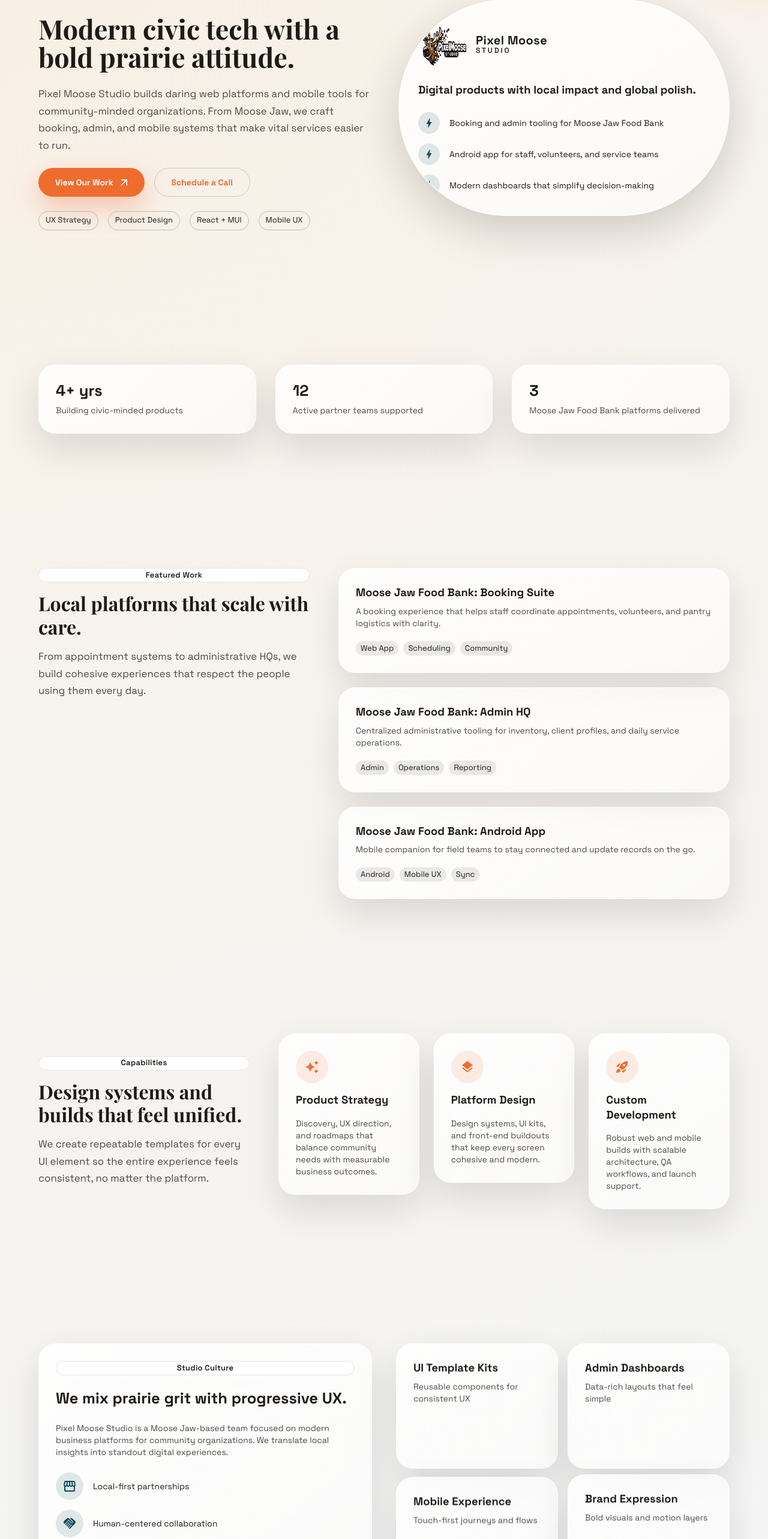
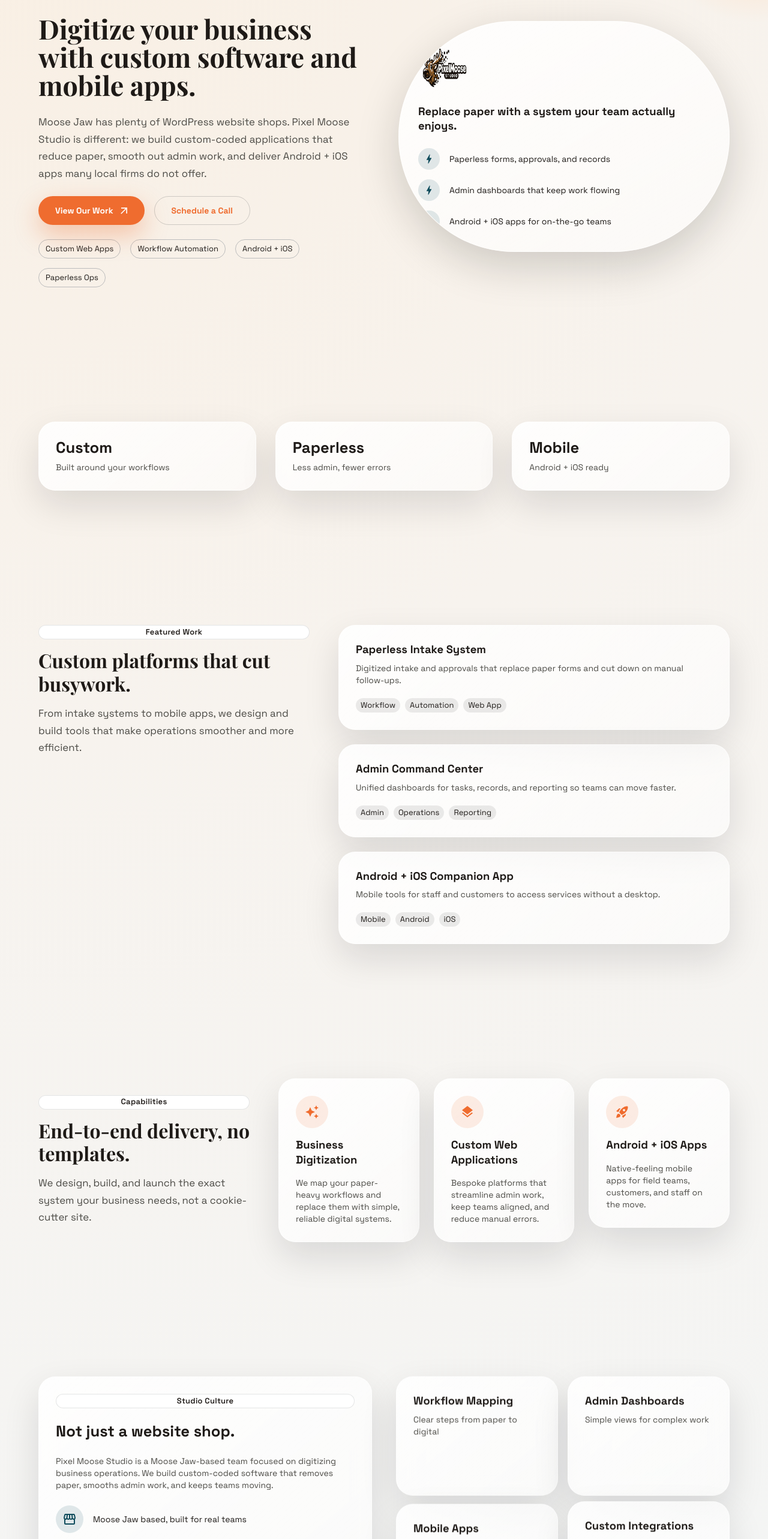
Before and after one commit to Amrutha-A-J/PixelMoose, a React (Vite) app in the folder pixelmoose/: page / in a window 1280 px wide. Shown: the part 200-2766 px from the top of the page at 60% size. Built offline with nearby package versions, Linux system fonts and the light colour scheme.

Commit message:
Updated the main page copy to reflect your Moose Jaw differentiation, focusing on digitization, paperless workflows, and Android/iOS delivery across the hero, services, process, and contact sections in App.tsx.

```diff
--- a/pixelmoose/src/App.tsx
+++ b/pixelmoose/src/App.tsx
@@ -39,29 +39,10 @@
   <LogoLockup>
     <Box
       component="img"
-      src="/images/Logo/PixelMoose_Logo.png"
-      alt="Pixel Moose Studio logo"
+      src="/images/Logo/PixelMoose_logo.png"
+      alt="Pixel Moose logo"
       sx={{ width: logoSize, height: logoSize }}
     />
-    <Stack spacing={0} sx={{ lineHeight: 1 }}>
-      <Typography
-        variant="h6"
-        sx={{ fontWeight: 700, letterSpacing: '0.02em', lineHeight: 1.1 }}
-      >
-        Pixel Moose
-      </Typography>
-      <Typography
-        variant="caption"
-        sx={{
-          fontWeight: 600,
-          letterSpacing: '0.24em',
-          textTransform: 'uppercase',
-          lineHeight: 1,
-        }}
-      >
-        Studio
-      </Typography>
-    </Stack>
   </LogoLockup>
 )
 
@@ -302,64 +283,64 @@
 
   const services = [
     {
-      title: 'Product Strategy',
+      title: 'Business Digitization',
       description:
-        'Discovery, UX direction, and roadmaps that balance community needs with measurable business outcomes.',
+        'We map your paper-heavy workflows and replace them with simple, reliable digital systems.',
       icon: <AutoAwesomeIcon />,
     },
     {
-      title: 'Platform Design',
+      title: 'Custom Web Applications',
       description:
-        'Design systems, UI kits, and front-end buildouts that keep every screen cohesive and modern.',
+        'Bespoke platforms that streamline admin work, keep teams aligned, and reduce manual errors.',
       icon: <LayersIcon />,
     },
     {
-      title: 'Custom Development',
+      title: 'Android + iOS Apps',
       description:
-        'Robust web and mobile builds with scalable architecture, QA workflows, and launch support.',
+        'Native-feeling mobile apps for field teams, customers, and staff on the move.',
       icon: <RocketLaunchIcon />,
     },
   ]
 
   const projects = [
     {
-      title: 'Moose Jaw Food Bank: Booking Suite',
+      title: 'Paperless Intake System',
       description:
-        'A booking experience that helps staff coordinate appointments, volunteers, and pantry logistics with clarity.',
-      tags: ['Web App', 'Scheduling', 'Community'],
+        'Digitized intake and approvals that replace paper forms and cut down on manual follow-ups.',
+      tags: ['Workflow', 'Automation', 'Web App'],
     },
     {
-      title: 'Moose Jaw Food Bank: Admin HQ',
+      title: 'Admin Command Center',
       description:
-        'Centralized administrative tooling for inventory, client profiles, and daily service operations.',
+        'Unified dashboards for tasks, records, and reporting so teams can move faster.',
       tags: ['Admin', 'Operations', 'Reporting'],
     },
     {
-      title: 'Moose Jaw Food Bank: Android App',
+      title: 'Android + iOS Companion App',
       description:
-        'Mobile companion for field teams to stay connected and update records on the go.',
-      tags: ['Android', 'Mobile UX', 'Sync'],
+        'Mobile tools for staff and customers to access services without a desktop.',
+      tags: ['Mobile', 'Android', 'iOS'],
     },
   ]
 
   const process = [
     {
       step: '01',
-      title: 'Ground the mission',
+      title: 'Map the workflow',
       description:
-        'We interview teams and local partners to uncover the constraints, success metrics, and moments that matter.',
+        'We document what happens today, where paper slows things down, and where automation helps most.',
     },
     {
       step: '02',
-      title: 'Prototype fast',
+      title: 'Design and build',
       description:
-        'Interactive prototypes and content models align stakeholders before we build with confidence.',
+        'We design the screens and build the system with clear milestones and weekly check-ins.',
     },
     {
       step: '03',
-      title: 'Launch and refine',
+      title: 'Launch with support',
       description:
-        'We deliver production-ready platforms and continue to iterate on analytics and user feedback.',
+        'We ship, train your team, and iterate so the platform keeps getting better.',
     },
   ]
 
@@ -457,12 +438,12 @@
                 <Stack spacing={3}>
                   <TagChip label="Moose Jaw Digital Studio" size="small" />
                   <Typography variant="h1">
-                    Modern civic tech with a bold prairie attitude.
+                    Digitize your business with custom software and mobile apps.
                   </Typography>
                   <Typography variant="body1" color="text.secondary">
-                    Pixel Moose Studio builds daring web platforms and mobile tools for
-                    community-minded organizations. From Moose Jaw, we craft booking, admin,
-                    and mobile systems that make vital services easier to run.
+                    Moose Jaw has plenty of WordPress website shops. Pixel Moose Studio is
+                    different: we build custom-coded applications that reduce paper, smooth
+                    out admin work, and deliver Android + iOS apps many local firms do not offer.
                   </Typography>
                   <Stack direction={{ xs: 'column', sm: 'row' }} spacing={2}>
                     <PrimaryButton variant="contained" endIcon={<ArrowOutwardIcon />}>
@@ -471,7 +452,7 @@
                     <GhostButton variant="outlined">Schedule a Call</GhostButton>
                   </Stack>
                   <Stack direction="row" spacing={2} flexWrap="wrap" useFlexGap>
-                    {['UX Strategy', 'Product Design', 'React + MUI', 'Mobile UX'].map((label) => (
+                    {['Custom Web Apps', 'Workflow Automation', 'Android + iOS', 'Paperless Ops'].map((label) => (
                       <Chip
                         key={label}
                         label={label}
@@ -499,13 +480,13 @@
                   <Stack spacing={3}>
                     <LogoWordmark logoSize={82} />
                     <Typography variant="h5">
-                      Digital products with local impact and global polish.
+                      Replace paper with a system your team actually enjoys.
                     </Typography>
                     <Stack spacing={2}>
                       {[
-                        'Booking and admin tooling for Moose Jaw Food Bank',
-                        'Android app for staff, volunteers, and service teams',
-                        'Modern dashboards that simplify decision-making',
+                        'Paperless forms, approvals, and records',
+                        'Admin dashboards that keep work flowing',
+                        'Android + iOS apps for on-the-go teams',
                       ].map((item) => (
                         <Stack key={item} direction="row" spacing={2} alignItems="center">
                           <Box
@@ -538,9 +519,9 @@
           <Container>
             <Grid container spacing={4}>
               {[
-                { value: '4+ yrs', label: 'Building civic-minded products' },
-                { value: '12', label: 'Active partner teams supported' },
-                { value: '3', label: 'Moose Jaw Food Bank platforms delivered' },
+                { value: 'Custom', label: 'Built around your workflows' },
+                { value: 'Paperless', label: 'Less admin, fewer errors' },
+                { value: 'Mobile', label: 'Android + iOS ready' },
               ].map((stat, index) => (
                 <Grid item xs={12} md={4} key={stat.label}>
                   <Box
@@ -563,8 +544,8 @@
               <Grid item xs={12} md={5}>
                 <SectionTitle
                   kicker="Featured Work"
-                  title="Local platforms that scale with care."
-                  subtitle="From appointment systems to administrative HQs, we build cohesive experiences that respect the people using them every day."
+                  title="Custom platforms that cut busywork."
+                  subtitle="From intake systems to mobile apps, we design and build tools that make operations smoother and more efficient."
                 />
               </Grid>
               <Grid item xs={12} md={7}>
@@ -592,8 +573,8 @@
               <Grid item xs={12} md={4}>
                 <SectionTitle
                   kicker="Capabilities"
-                  title="Design systems and builds that feel unified."
-                  subtitle="We create repeatable templates for every UI element so the entire experience feels consistent, no matter the platform."
+                  title="End-to-end delivery, no templates."
+                  subtitle="We design, build, and launch the exact system your business needs, not a cookie-cutter site."
                 />
               </Grid>
               <Grid item xs={12} md={8}>
@@ -624,18 +605,18 @@
                   <Stack spacing={3}>
                     <TagChip label="Studio Culture" size="small" />
                     <Typography variant="h3">
-                      We mix prairie grit with progressive UX.
+                      Not just a website shop.
                     </Typography>
                     <Typography variant="body2" color="text.secondary">
-                      Pixel Moose Studio is a Moose Jaw-based team focused on modern business
-                      platforms for community organizations. We translate local insights into
-                      standout digital experiences.
+                      Pixel Moose Studio is a Moose Jaw-based team focused on digitizing
+                      business operations. We build custom-coded software that removes paper,
+                      smooths admin work, and keeps teams moving.
                     </Typography>
                     <Stack spacing={2}>
                       {[
-                        { icon: <StorefrontIcon />, label: 'Local-first partnerships' },
-                        { icon: <HandshakeIcon />, label: 'Human-centered collaboration' },
-                        { icon: <BoltIcon />, label: 'Swift launches and iteration' },
+                        { icon: <StorefrontIcon />, label: 'Moose Jaw based, built for real teams' },
+                        { icon: <HandshakeIcon />, label: 'Hands-on discovery and delivery' },
+                        { icon: <BoltIcon />, label: 'Paperless workflows, fast outcomes' },
                       ].map((item) => (
                         <Stack key={item.label} direction="row" spacing={2} alignItems="center">
                           <Box
@@ -670,10 +651,10 @@
                   }}
                 >
                   {[
-                    { title: 'UI Template Kits', detail: 'Reusable components for consistent UX' },
-                    { title: 'Admin Dashboards', detail: 'Data-rich layouts that feel simple' },
-                    { title: 'Mobile Experience', detail: 'Touch-first journeys and flows' },
-                    { title: 'Brand Expression', detail: 'Bold visuals and motion layers' },
+                    { title: 'Workflow Mapping', detail: 'Clear steps from paper to digital' },
+                    { title: 'Admin Dashboards', detail: 'Simple views for complex work' },
+                    { title: 'Mobile Apps', detail: 'Android + iOS for staff and customers' },
+                    { title: 'Custom Integrations', detail: 'Connect tools without spreadsheets' },
                   ].map((item, index) => (
                     <GlassCard
                       key={item.title}
@@ -703,8 +684,8 @@
               <Grid item xs={12} md={4}>
                 <SectionTitle
                   kicker="Process"
-                  title="Focused collaboration from vision to launch."
-                  subtitle="Our workflow keeps stakeholders aligned and delivers modern interfaces with purposeful motion."
+                  title="Practical delivery from discovery to launch."
+                  subtitle="We keep stakeholders aligned and focus on removing friction from daily operations."
                 />
               </Grid>
               <Grid item xs={12} md={8}>
@@ -735,11 +716,11 @@
                   <Stack spacing={2}>
                     <TagChip label="Ready to Build?" size="small" />
                     <Typography variant="h3">
-                      Let us shape the next chapter of your digital service.
+                      Ready to go paperless?
                     </Typography>
                     <Typography variant="body2" color="text.secondary">
-                      Tell us about your organization, and we will craft a modern, cohesive
-                      platform with a consistent UI template library.
+                      Tell us about your workflow, and we will design a custom system that
+                      streamlines admin work and delivers the mobile tools your team needs.
                     </Typography>
                   </Stack>
                 </Grid>
```
Also changed, not shown: 1 other file (tests, documents, lock files or other folders).
